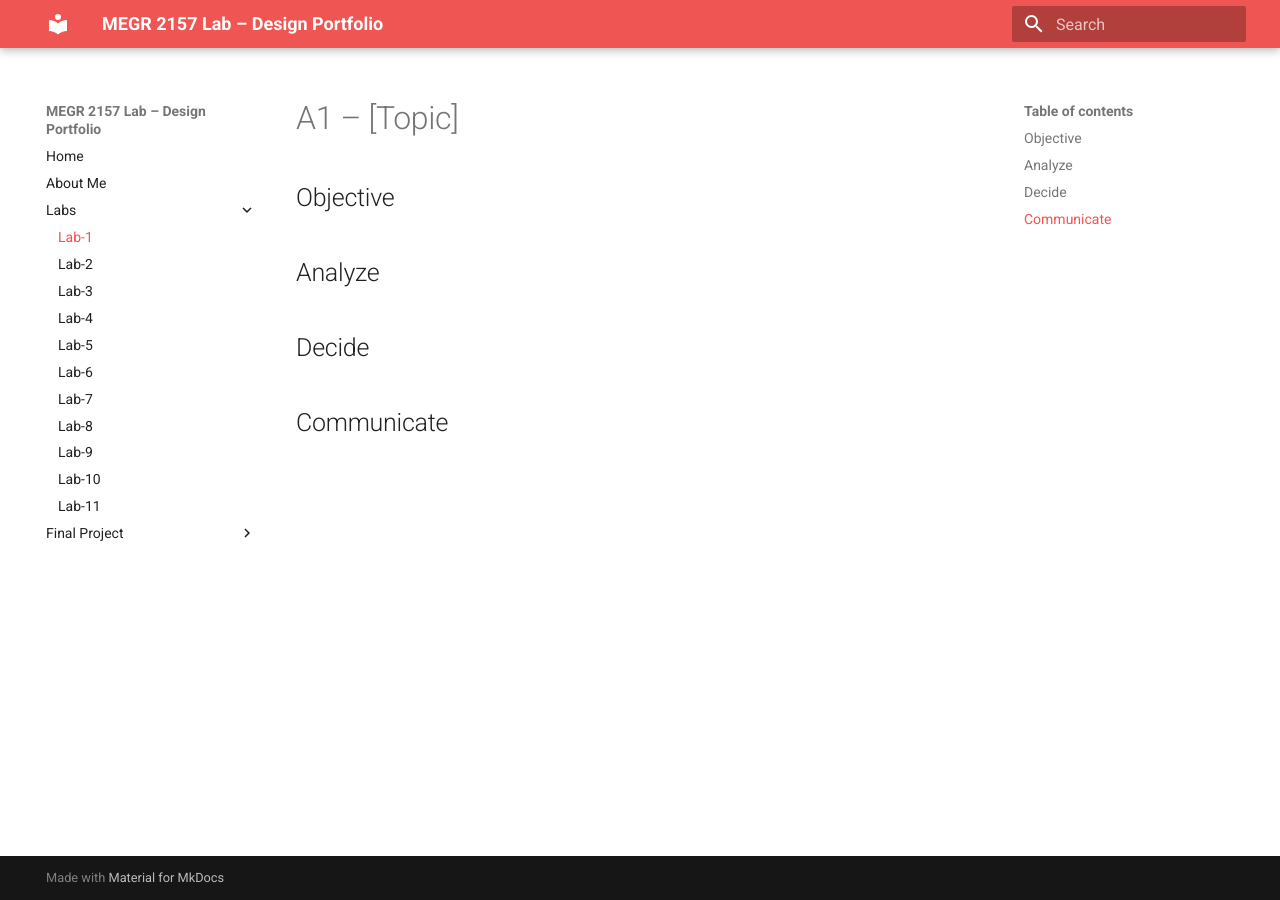
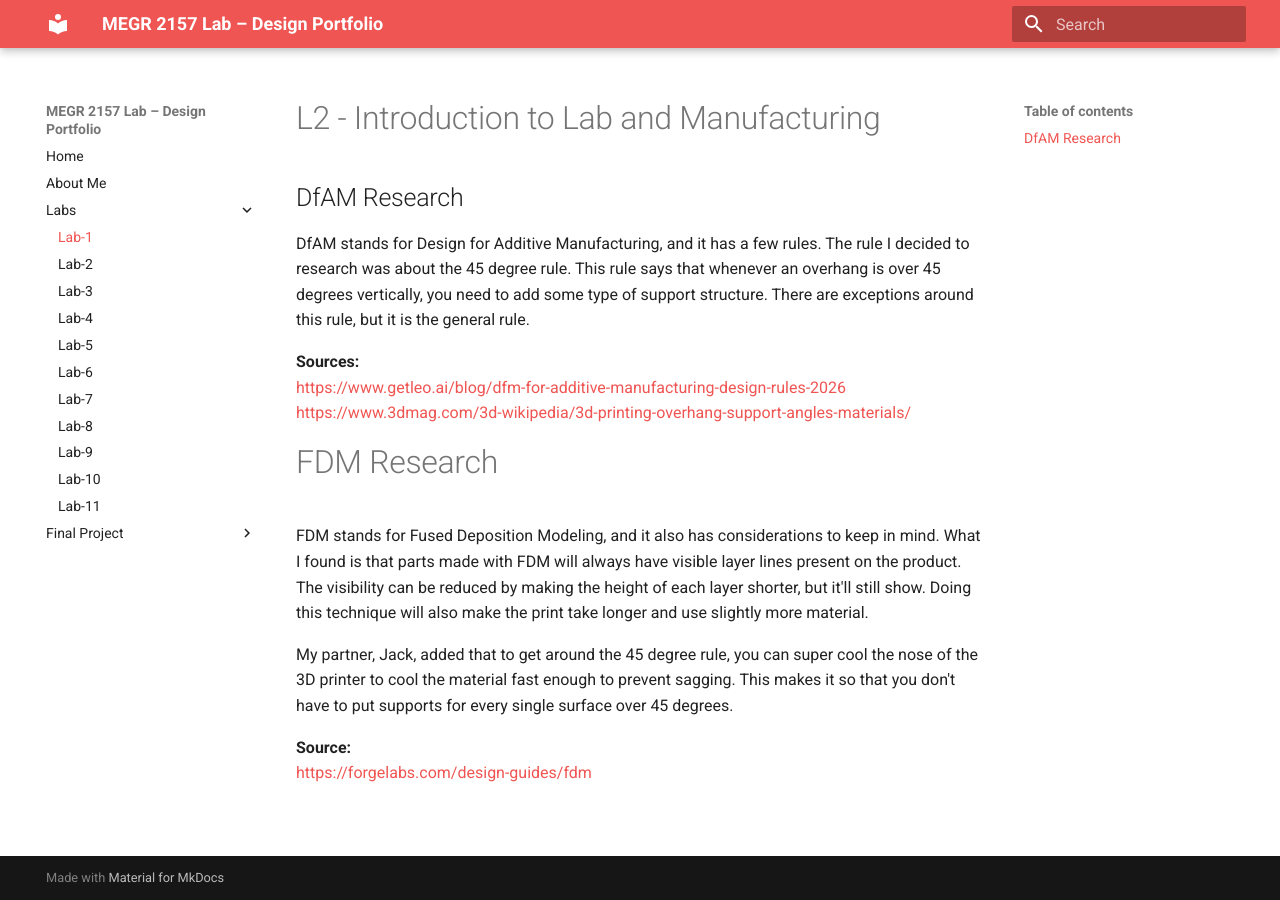
Before and after one commit to AndyChwalik/andy-chwalik-portfolio, an MkDocs documentation site: the page built from docs/Labs/L01/index.md, in a window 1280 px wide. Built offline with MkDocs 1.6.1 and Material for MkDocs 9.7.7, drawn with Linux system fonts in a browser that asks for light colours.

Commit message:
LabUpdate.md
Switched Lab 2 info to Lab 1 to fill out Lab 2 with the 3D printed section

```diff
--- a/docs/Labs/L01/index.md
+++ b/docs/Labs/L01/index.md
@@ -1,12 +1,16 @@
-# A1 – [Topic]
+# L2 - Introduction to Lab and Manufacturing
 
-## Objective
+## DfAM Research
+DfAM stands for Design for Additive Manufacturing, and it has a few rules. The rule I decided to research was about the 45 degree rule. This rule says that whenever an overhang is over 45 degrees vertically, you need to add some type of support structure. There are exceptions around this rule, but it is the general rule.
 
+**Sources:** <br>
+[https://www.getleo.ai/blog/dfm-for-additive-manufacturing-design-rules-2026](https://www.getleo.ai/blog/dfm-for-additive-manufacturing-design-rules-2026) <br>
+[https://www.3dmag.com/3d-wikipedia/3d-printing-overhang-support-angles-materials/](https://www.3dmag.com/3d-wikipedia/3d-printing-overhang-support-angles-materials/) <br>
 
-## Analyze
+# FDM Research
+FDM stands for Fused Deposition Modeling, and it also has considerations to keep in mind. What I found is that parts made with FDM will always have visible layer lines present on the product. The visibility can be reduced by making the height of each layer shorter, but it'll still show. Doing this technique will also make the print take longer and use slightly more material.
 
+My partner, Jack, added that to get around the 45 degree rule, you can super cool the nose of the 3D printer to cool the material fast enough to prevent sagging. This makes it so that you don't have to put supports for every single surface over 45 degrees.
 
-## Decide
-
-
-## Communicate
+**Source:** <br>
+[https://forgelabs.com/design-guides/fdm](https://forgelabs.com/design-guides/fdm) <br>
```
